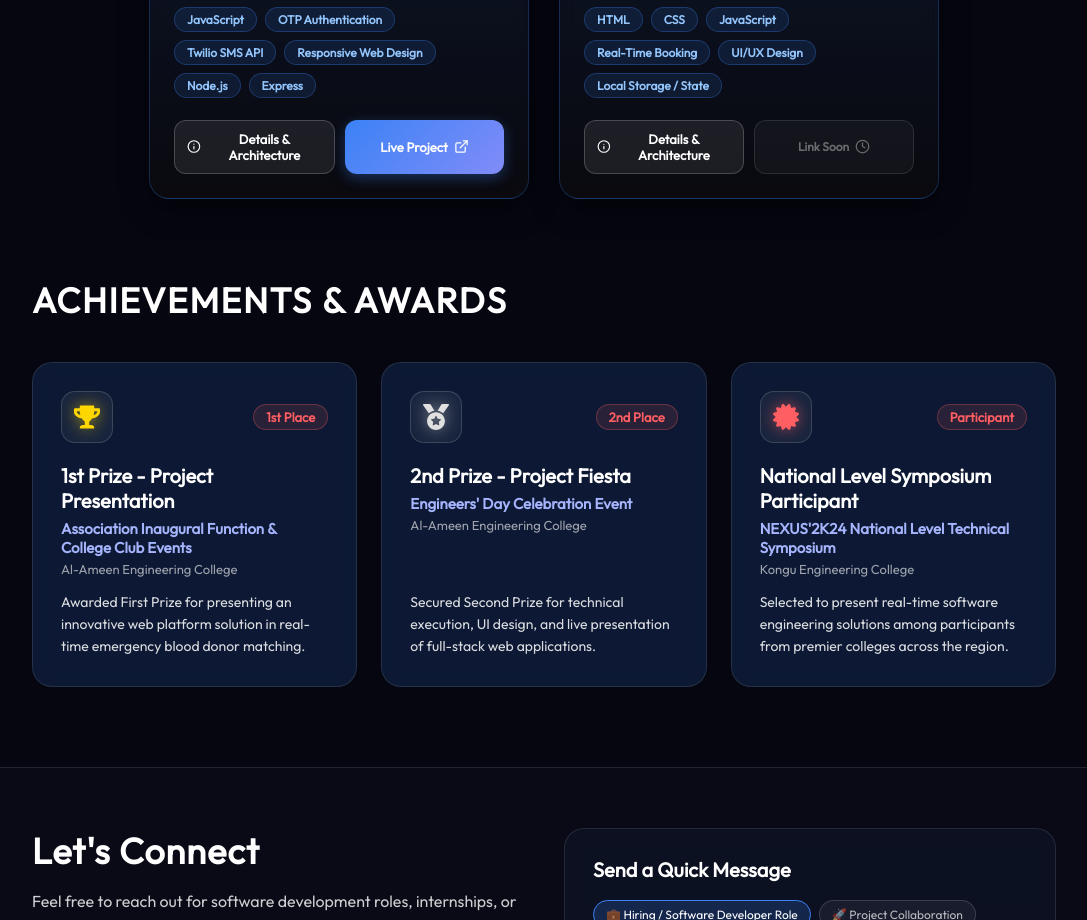
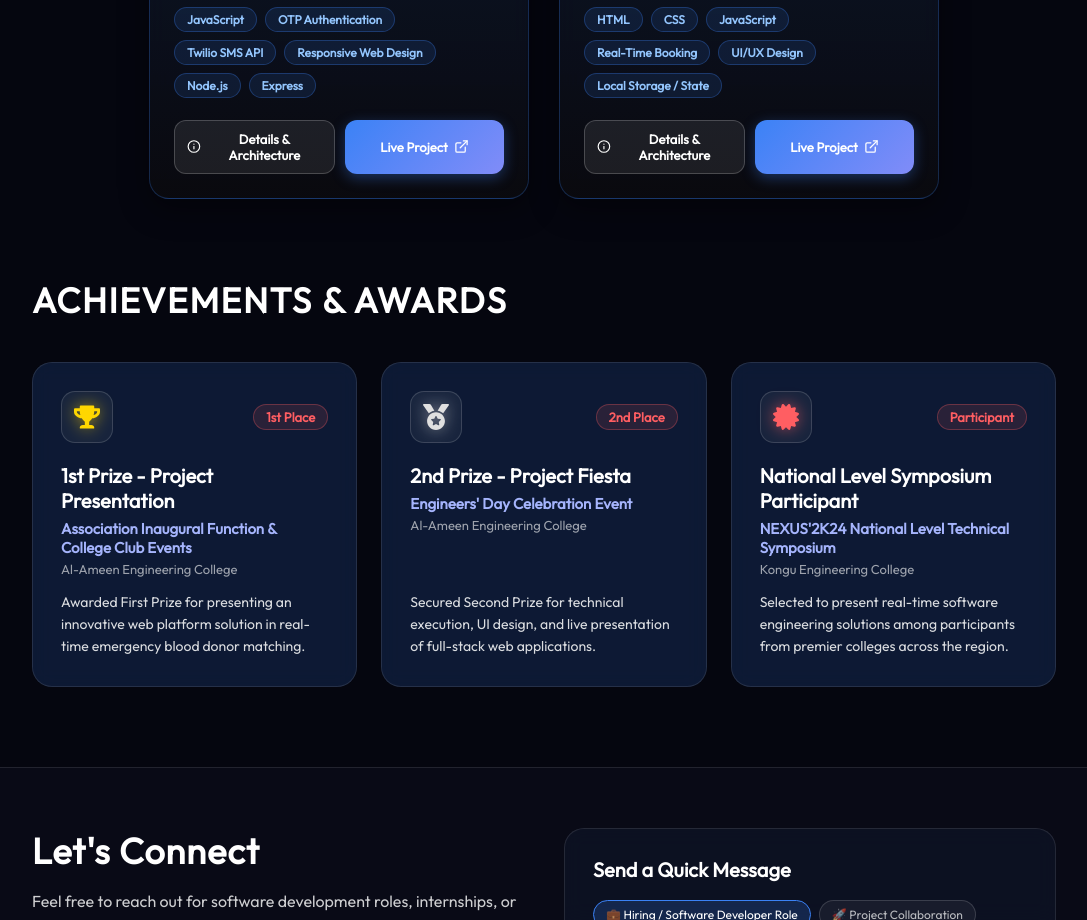
Before and after one commit to MohamedAdilAnsari/Portfolio, a React (Vite) app: page / in a window 1280 px wide. Shown: the part 3280-4200 px from the top of the page, without its empty margins (96-1183 px from the left). Built offline with nearby package versions, Linux system fonts and the light colour scheme.

Commit message:
Add live URL for Sports Turf Booking Site

```diff
--- a/src/App.jsx
+++ b/src/App.jsx
@@ -21,6 +21,9 @@ function App() {
       <Education />
       <Experience />
       <Projects onSelectProject={(project) => setActiveProject(project)} />
+
+
+
       <Achievements />
       <Contact />
 
--- a/src/components/Terminal/Terminal.jsx
+++ b/src/components/Terminal/Terminal.jsx
@@ -72,7 +72,8 @@ export const Terminal = () => {
      • Live: https://sevagan-two.vercel.app/
 
   2. Sports Turf Booking Site
-     • Tech: HTML, CSS, JS, Real-Time Slot Selector`,
+     • Tech: HTML, CSS, JS, Real-Time Slot Selector
+     • Live: https://turf-website-omega.vercel.app/`,
         });
         break;
 
--- a/src/data/projects.json
+++ b/src/data/projects.json
@@ -22,7 +22,7 @@
     "imageSrc": "projects/project.png",
     "description": "Developed a responsive web application for viewing and booking sports turf slots in real time. Built an instant confirmation system eliminating manual calls and reducing turnaround time with a minimal-click UI.",
     "skills": ["HTML", "CSS", "JavaScript", "Real-Time Booking", "UI/UX Design", "Local Storage / State"],
-    "projectUrl": null,
+    "projectUrl": "https://turf-website-omega.vercel.app/",
     "features": [
       "Interactive Slot Selector: Visual grid display showing available, booked, and reserved turf time slots.",
       "Instant Automated Confirmation: Direct reservation generation eliminating phone booking overhead.",
```
Also changed, not shown: 3 other files (tests, documents, lock files or other folders).
